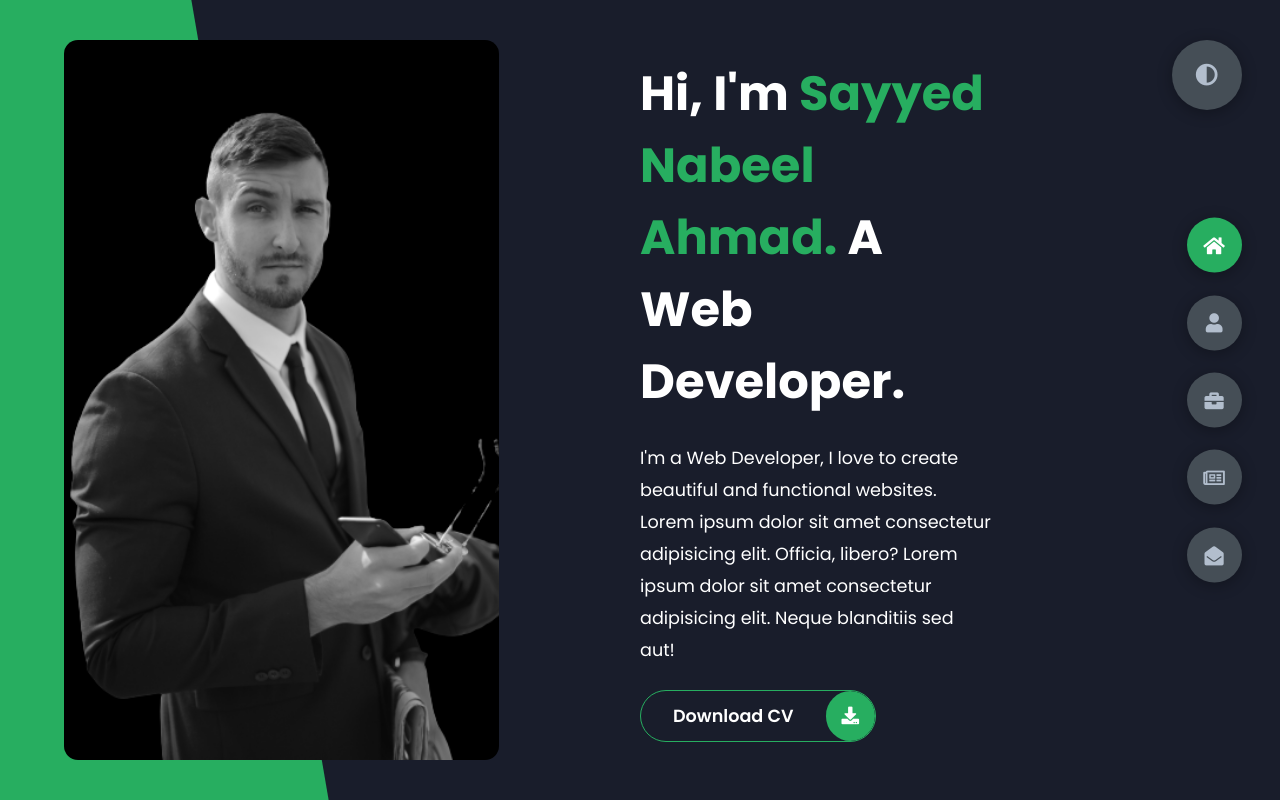
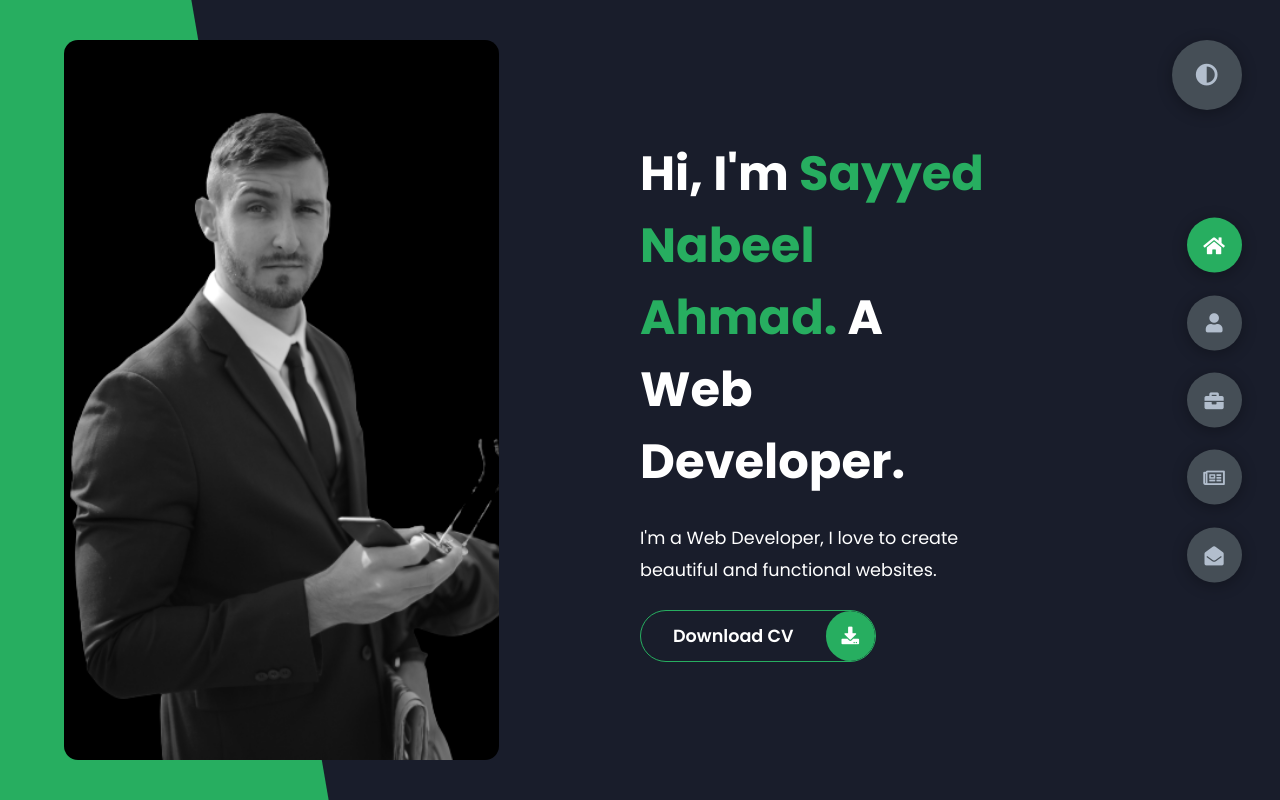
Before and after one commit to sayyed-nabeel/VAC-WEBPAGE, a plain HTML site: page RA2011027010117/index.html in a window 1280 px wide. Drawn offline with Linux system fonts and the light colour scheme.

Commit message:
Update index.html

```diff
--- a/RA2011027010117/index.html
+++ b/RA2011027010117/index.html
@@ -27,8 +27,7 @@
                 </h1>
                 <p>
                     I'm a Web Developer, I love to create beautiful and functional websites.
-                    Lorem ipsum dolor sit amet consectetur adipisicing elit. Officia, libero?
-                    Lorem ipsum dolor sit amet consectetur adipisicing elit. Neque blanditiis sed aut!
+
                 </p>
                 <div class="btn-con">
                     <a href="" class="main-btn">
```
